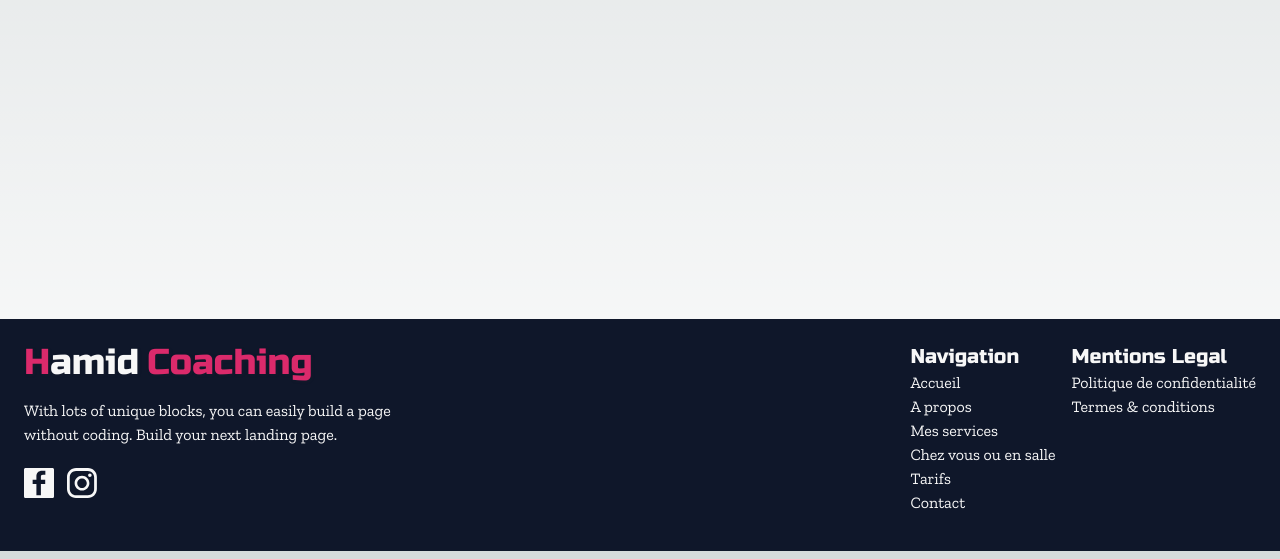
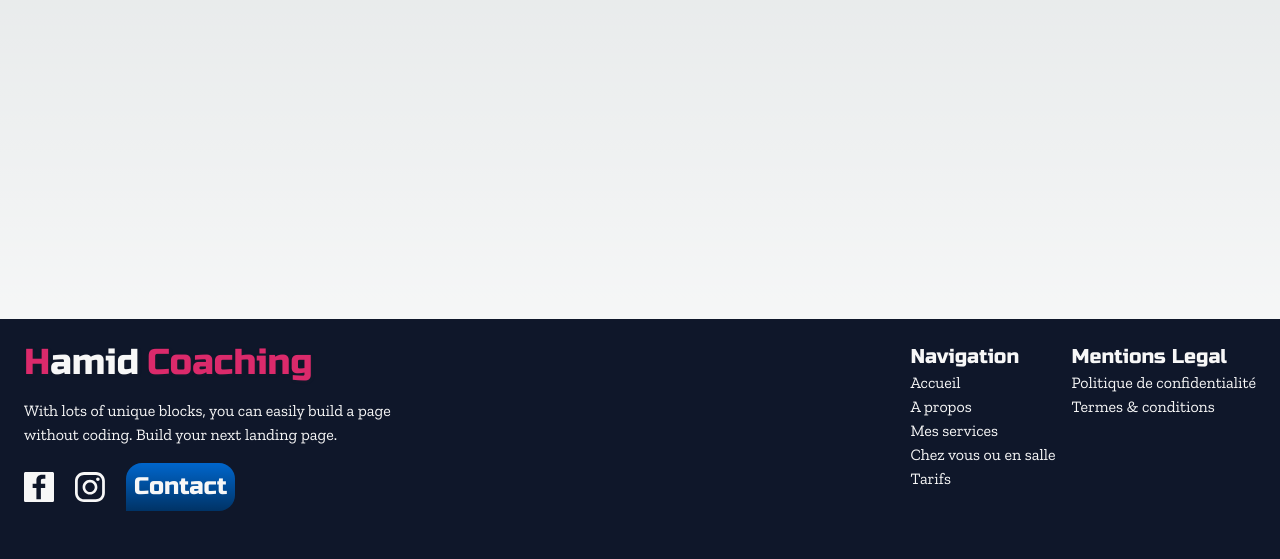
Before and after one commit to newdev-creator/hamid, a Next.js app: page / in a window 1280 px wide. Shown: the part 481-1040 px from the top of the page. Built offline with nearby package versions, Linux system fonts and the light colour scheme.

Commit message:
FEAT: button

```diff
--- a/app/components/layout/Footer.tsx
+++ b/app/components/layout/Footer.tsx
@@ -7,6 +7,7 @@ import TitleCard from "../titles/TitleCard";
 
 import navigationData from "./navigationData.json";
 import legalMentionData from "./legalMentionsData.json";
+import Button from "../ui/Button";
 
 export default function Footer() {
   return (
@@ -23,7 +24,7 @@ export default function Footer() {
           With lots of unique blocks, you can easily build a page without
           coding. Build your next landing page.
         </p>
-        <div className="flex items-center gap-2">
+        <div className="flex items-center gap-4">
           <Link
             href="#"
             className="transition ease-in-out delay-100 hover:-translate-y-1 hover:scale-110 duration-200"
@@ -36,6 +37,9 @@ export default function Footer() {
           >
             <Instagram />
           </Link>
+
+          <Button href="#" label="contact" />
+
         </div>
       </div>
       <div className="flex gap-4">
--- a/app/components/layout/Header.tsx
+++ b/app/components/layout/Header.tsx
@@ -7,6 +7,7 @@ import Cross from "../icons/Cross";
 import Logo from "./Logo";
 
 import navigationData from "./navigationData.json";
+import Button from "../ui/Button";
 
 export default function Header() {
   const [isMenuOpen, setIsMenuOpen] = useState(false);
@@ -40,6 +41,9 @@ export default function Header() {
               </Link>
             </li>
           ))}
+          <li className="py-4 lg:py-0 lg:mr-6 relative">
+            <Button href="#" label="contact" />
+          </li>
         </ul>
       </nav>
     </header>
--- a/app/components/layout/navigationData.json
+++ b/app/components/layout/navigationData.json
@@ -3,6 +3,5 @@
   { "href": "#", "label": "A propos" },
   { "href": "#", "label": "Mes services" },
   { "href": "#", "label": "Chez vous ou en salle" },
-  { "href": "#", "label": "Tarifs" },
-  { "href": "#", "label": "Contact" }
+  { "href": "#", "label": "Tarifs" }
 ]
--- /dev/null
+++ b/app/components/ui/Button.tsx
@@ -0,0 +1,31 @@
+import React from "react";
+import { Russo_One } from "next/font/google";
+import Link from "next/link";
+
+const russoOne = Russo_One({
+  subsets: ["latin"],
+  weight: "400",
+});
+
+interface ButtonProps {
+  href: string;
+  label: string;
+  variant?: "blue" | "pink";
+}
+
+const Button: React.FC<ButtonProps> = ({ href, label, variant = "blue" }) => {
+  const gradientClass =
+    variant === "blue"
+      ? "bg-gradient-to-t from-blue1 to-blue2"
+      : "bg-gradient-to-t from-pink1 to-pink2";
+
+  return (
+    <button
+      className={`text-2xl p-2 text-white capitalize ${gradientClass} rounded-tl-2xl rounded-tr-2xl rounded-br-2xl transition ease-in-out delay-100 hover:-translate-y-1 hover:scale-110 duration-200 ${russoOne.className}`}
+    >
+      <Link href={href}>{label}</Link>
+    </button>
+  );
+};
+
+export default Button;
--- a/tailwind.config.ts
+++ b/tailwind.config.ts
@@ -21,6 +21,11 @@ const config: Config = {
         green: "#B5FE83",
         blue: "#003366",
         fontBlack: "#0F172A",
+        // gradient
+        blue1: "#003366",
+        blue2: "#0066CC",
+        pink1: "#DB2A6B",
+        pink2: "#751639"
       },
     },
   },
```
